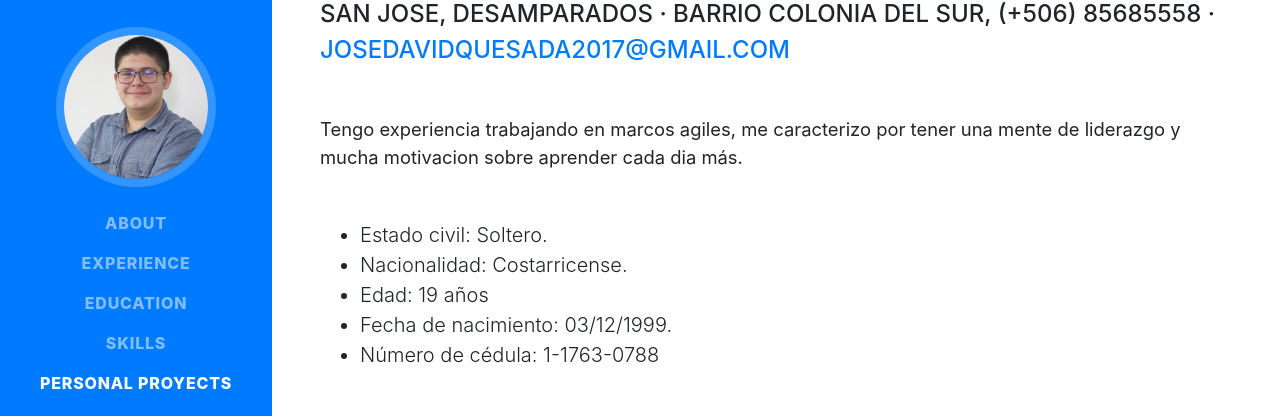
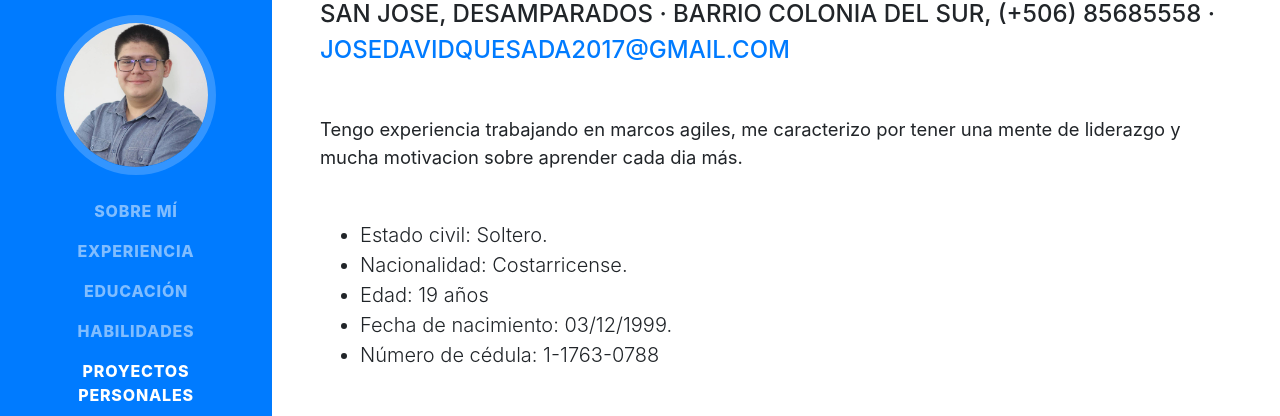
Before and after one commit to JoseDavidQuesada/curriculum-portafolio, a website with bundled scripts: page index.html in a window 1280 px wide. Shown: the part 189-605 px from the top of the page. Built offline with nearby package versions, Linux system fonts and the light colour scheme; a web font is replaced by a local one.

Commit message:
Segundo commit

```diff
--- a/index.html
+++ b/index.html
@@ -39,19 +39,19 @@
     <div class="collapse navbar-collapse" id="navbarSupportedContent">
       <ul class="navbar-nav">
         <li class="nav-item">
-          <a class="nav-link js-scroll-trigger" href="#about">About</a>
+          <a class="nav-link js-scroll-trigger" href="#about">Sobre mí</a>
         </li>
         <li class="nav-item">
-          <a class="nav-link js-scroll-trigger" href="#experience">Experience</a>
+          <a class="nav-link js-scroll-trigger" href="#experience">Experiencia</a>
         </li>
         <li class="nav-item">
-          <a class="nav-link js-scroll-trigger" href="#education">Education</a>
+          <a class="nav-link js-scroll-trigger" href="#education">Educación</a>
         </li>
         <li class="nav-item">
-          <a class="nav-link js-scroll-trigger" href="#skills">Skills</a>
+          <a class="nav-link js-scroll-trigger" href="#skills">Habilidades</a>
         </li>
         <li class="nav-item">
-          <a class="nav-link js-scroll-trigger" href="#personals">Personal proyects</a>
+          <a class="nav-link js-scroll-trigger" href="#personals">Proyectos personales</a>
         </li>
       </ul>
     </div>
@@ -96,7 +96,7 @@
 
     <section class="resume-section p-3 p-lg-5 d-flex justify-content-center" id="experience">
       <div class="w-100">
-        <h2 class="mb-5">Experience</h2>
+        <h2 class="mb-5">Experiencia</h2>
 
         <div class="resume-item d-flex flex-column flex-md-row justify-content-between mb-5">
           <div class="resume-content">
@@ -151,7 +151,7 @@
 
     <section class="resume-section p-3 p-lg-5 d-flex align-items-center" id="education">
       <div class="w-100">
-        <h2 class="mb-5">Education</h2>
+        <h2 class="mb-5">Educación</h2>
 
         <div class="resume-item d-flex flex-column flex-md-row justify-content-between mb-5">
           <div class="resume-content">
@@ -180,7 +180,7 @@
 
     <section class="resume-section p-3 p-lg-5 d-flex align-items-center" id="skills">
       <div class="w-100">
-        <h2 class="mb-5">Skills</h2>
+        <h2 class="mb-5">Habilidades</h2>
 
         <div class="subheading mb-3">Lenguajes de programacións &amp; Frameworks</div>
         <ul class="list-inline dev-icons">
@@ -210,7 +210,7 @@
           </li>
         </ul>
 
-        <div class="subheading mb-3">Habilidades</div>
+        <div class="subheading mb-3">Habilidades blandas</div>
         <ul class="fa-ul mb-0">
           <li>
             <i class="fa-li fa fa-check"></i>
@@ -228,9 +228,6 @@
               <i class="fa-li fa fa-check"></i>
             Manejo de repositorios de versiones como Github.</li>
           <li>
-              <i class="fa-li fa fa-check"></i>
-            Conocimientos de programación en MOODLE.</li>
-          <li>
             <i class="fa-li fa fa-check"></i>
           Rapida adaptación.</li>
 
@@ -242,7 +239,7 @@
 
     <section class="resume-section p-3 p-lg-5 d-flex align-items-center" id="personals">
       <div class="w-100">
-        <h2 class="mb-5">Personal proyects</h2>
+        <h2 class="mb-5">Proyectos personales</h2>
         <div class="subheading mb-3">Sistema de marcas</div>
         <p>Creado con PHP estructurado, CSS, JS, Bootstrap y Jquery.</p>
         <p>El sistema consiste en un pequeño software para llevar la entrada laboral, salida al almuerzo, entrada al almuerzo y salida laboral de los empleados de una empresa. Ademas consta de una bitacora la cual solo los usuarios jefes podrán acceder para ver las marcas de sus empleados y tambien tiene una pequeña administración para buscar, editar y crear nuevos usuarios del sistema. </p>
```
